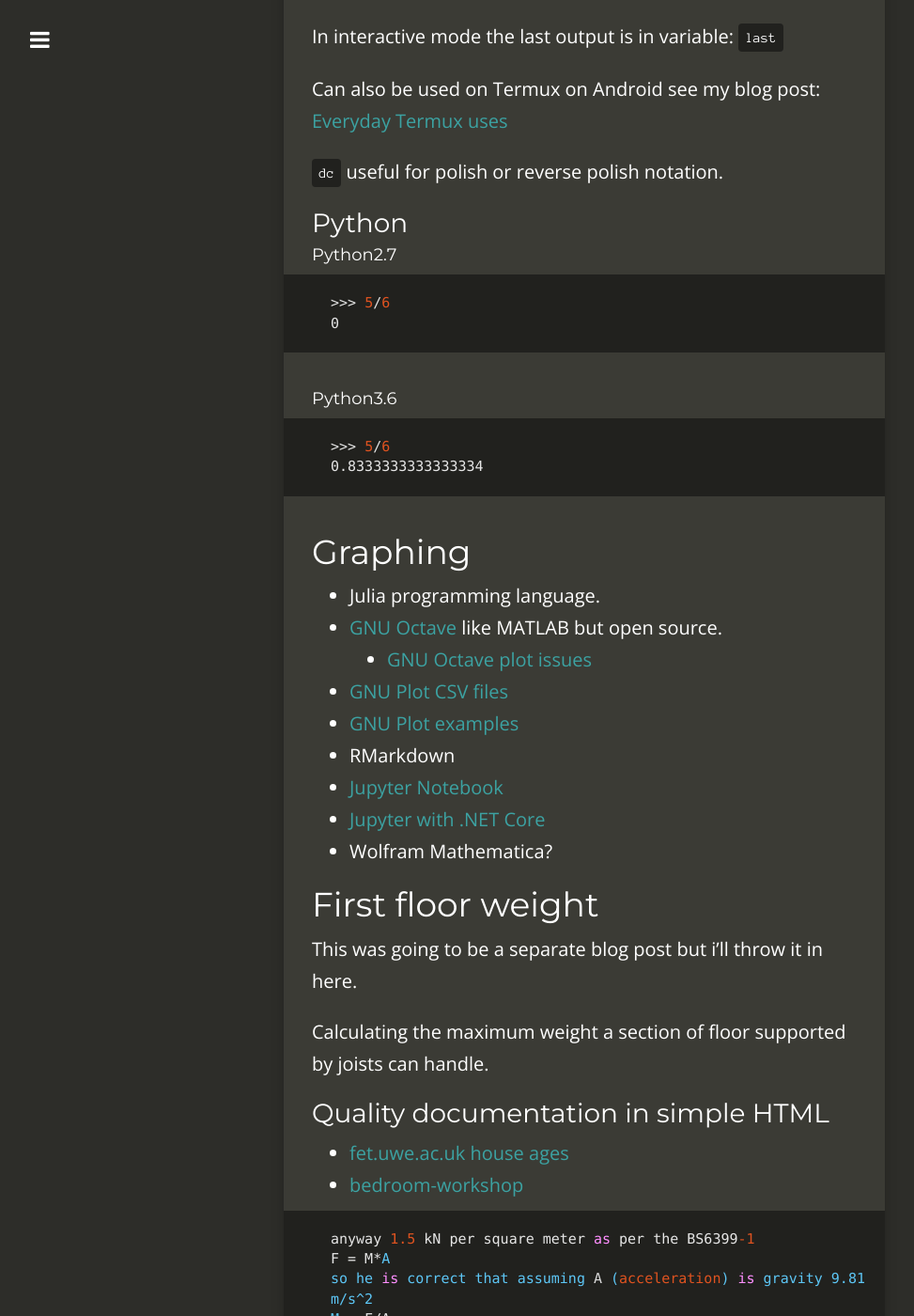
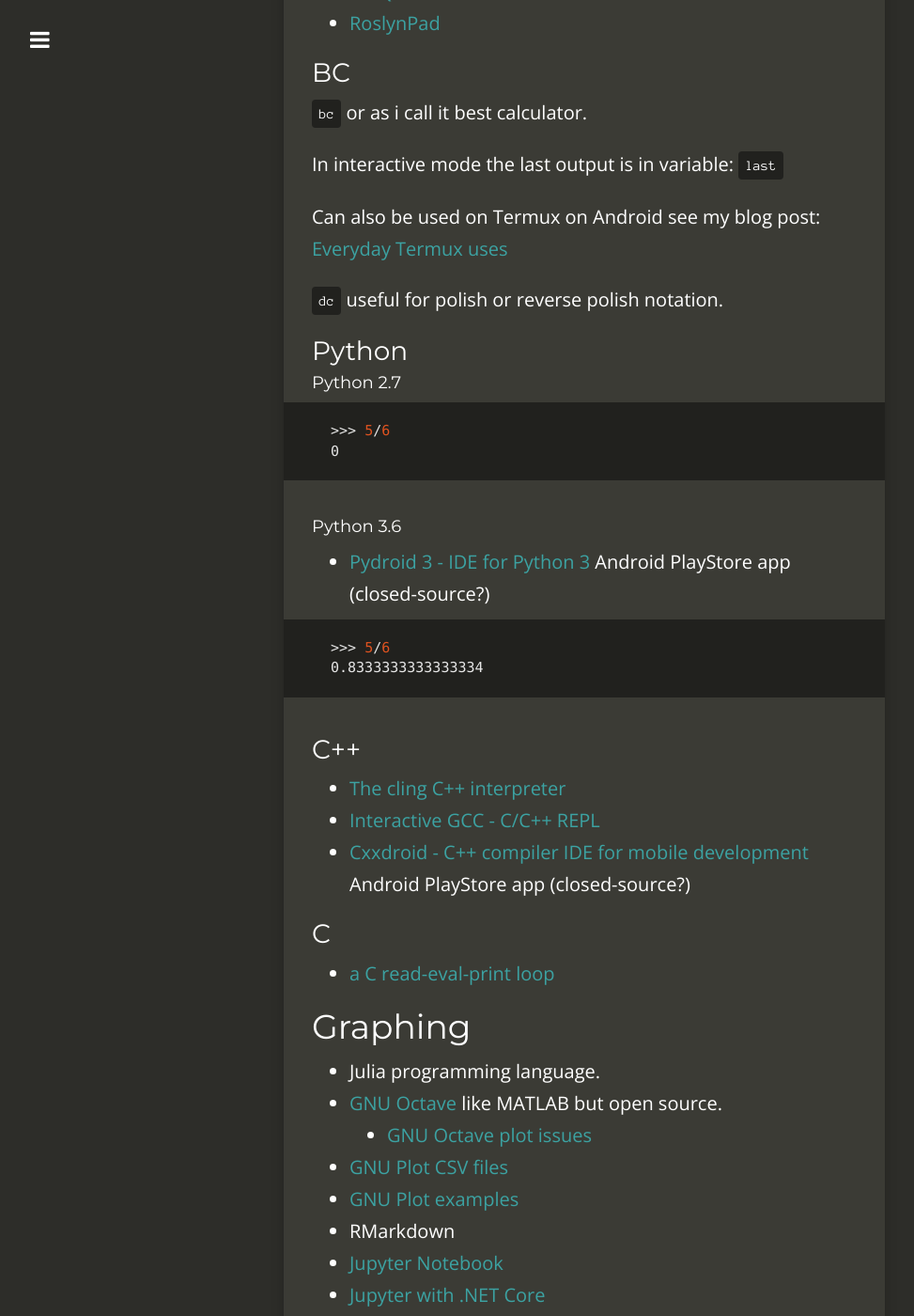
Before and after one commit to 2E0PGS/blog, a Jekyll site: the page built from _posts/2020-09-27-repl-maths-and-notation.md, in a window 1280 px wide and 1400 px high, scrolled down 4624 px. Shown: the whole window at 94% size, without its empty margins (18-991 px from the left). Built offline with Jekyll 4.4.1, drawn with Linux system fonts in a browser that asks for light colours; nearby versions of some CDN libraries; comment, search, counter and statistics services are not loaded; some of the changed text lies outside the part shown.

Commit message:
Add more REPL apps.

````diff
--- a/_posts/2020-09-27-repl-maths-and-notation.md
+++ b/_posts/2020-09-27-repl-maths-and-notation.md
@@ -132,6 +134,7 @@
 
 * [Mono REPL](https://www.mono-project.com/docs/tools+libraries/tools/repl/)
 * [Online REPL repl.it/languages/csharp](https://repl.it/languages/csharp)
+* [C# Shell (C# Offline Compiler)](https://play.google.com/store/apps/details?id=com.radinc.csharpshell) Android PlayStore app (closed-source?)
 
 Run Mono's REPL using command: `csharp`
 
@@ -178,19 +181,31 @@
 
 ### Python
 
-#### Python2.7
+#### Python 2.7
 
 ```python
 >>> 5/6
 0
 ```
 
-#### Python3.6
+#### Python 3.6
+
+* [Pydroid 3 - IDE for Python 3](https://play.google.com/store/apps/details?id=ru.iiec.pydroid3) Android PlayStore app (closed-source?)
 
 ```python
 >>> 5/6
 0.8333333333333334
 ```
+
+### C++
+
+* [The cling C++ interpreter](https://github.com/root-project/cling)
+* [Interactive GCC - C/C++ REPL](https://github.com/alexandru-dinu/igcc)
+* [Cxxdroid - C++ compiler IDE for mobile development](https://play.google.com/store/apps/details?id=ru.iiec.cxxdroid) Android PlayStore app (closed-source?)
+
+### C
+
+* [a C read-eval-print loop](https://github.com/evmar/c-repl)
 
 ## Graphing
 
````
Also changed, not shown: other parts of _posts/2020-09-27-repl-maths-and-notation.md (+2 -0 lines), _posts/2021-04-03-jupyter-notebooks-for-csharp-sql.md (+0 -2 lines).
